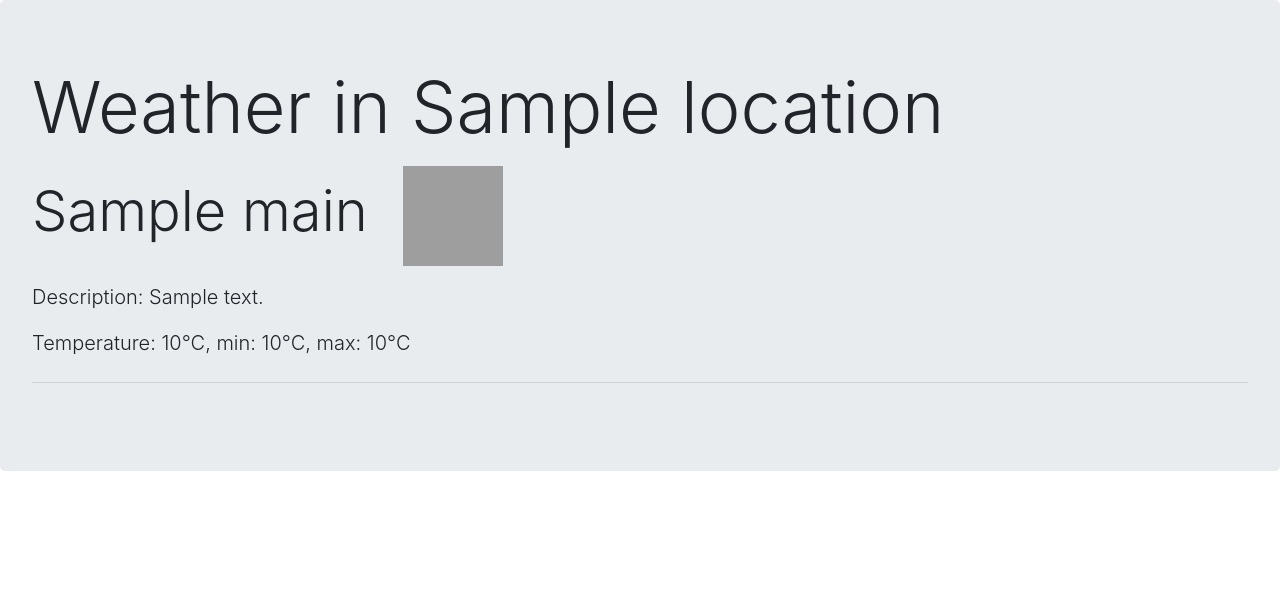
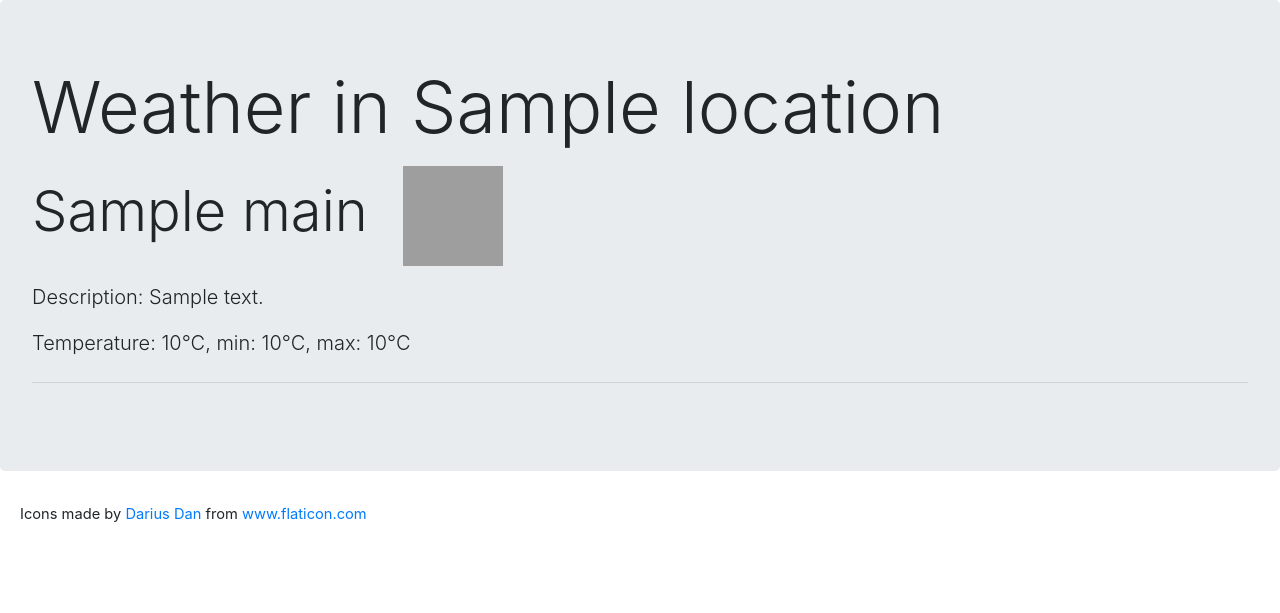
Before and after one commit to MaggieSalak/weather-analyzer, a Flask app: template templates/weather.html in a window 1280 px wide. Shown: the top 613 px of the page. Run offline with Flask 2, Linux system fonts and the light colour scheme; the template is opened without the code that fills it: most values are stand-ins (such as "Sample title", 1, 10 or a date in 2020); some libraries are stand-ins or nearby versions; grey boxes are pictures that could not be loaded.

Commit message:
add icons

```diff
--- a/static/css/weather.css
+++ b/static/css/weather.css
@@ -5,3 +5,8 @@
   margin-left: 20px;
   vertical-align: middle;
 }
+
+.footer {
+  margin: 20px;
+  font-size: 11pt;
+}
--- a/templates/weather.html
+++ b/templates/weather.html
@@ -31,5 +31,8 @@
       </div>
     </div>
 
+    <div class="footer">
+      <p>Icons made by <a href="https://www.flaticon.com/authors/darius-dan" title="Darius Dan">Darius Dan</a> from <a href="https://www.flaticon.com/" title="Flaticon"> www.flaticon.com</a></p>
+    </div>
   </body>
 </html>
```
Also changed, not shown: static/assets/007-cloudy.svg (added), static/assets/025-rain.svg (added), static/assets/032-sun.svg (added), static/assets/sun.png (added).
